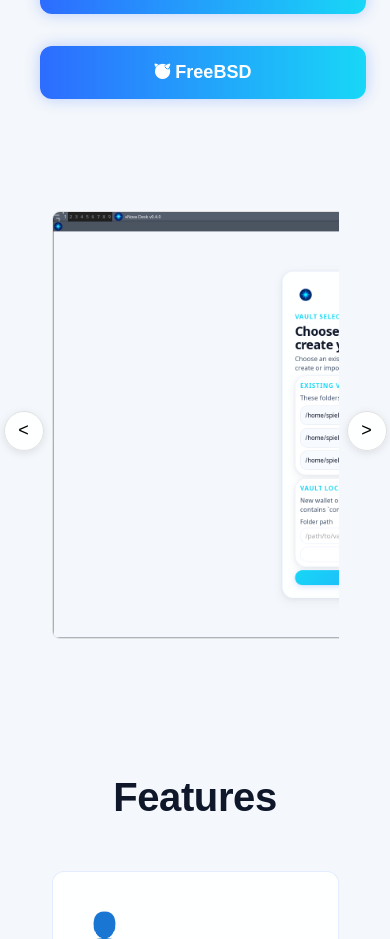
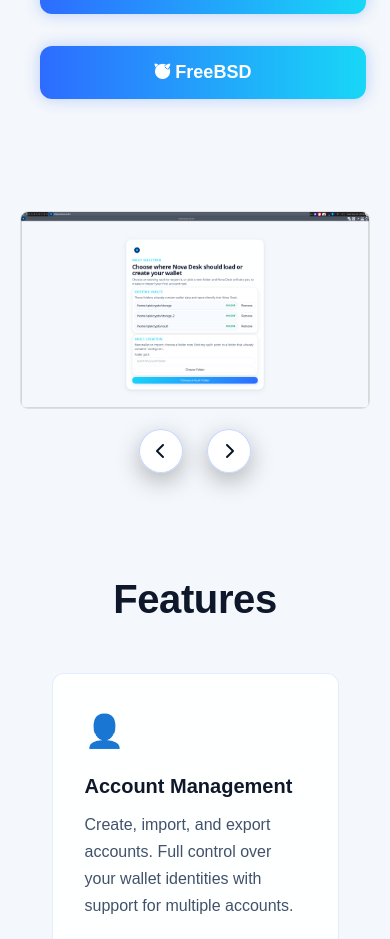
Before and after one commit to Inferenco/inferenco-web-v2, a React (Vite) app: page /nova-desk in a window 390 px wide. Shown: the part 998-1937 px from the top of the page. Built offline with nearby package versions, Linux system fonts and the light colour scheme.

Commit message:
feat: enhance LightboxGallery with customizable className and styles for desktop view

```diff
--- a/src/components/LightboxGallery.tsx
+++ b/src/components/LightboxGallery.tsx
@@ -10,9 +10,10 @@ interface LightboxGalleryProps {
   images: LightboxImage[];
   thumbnailWidth?: string;
   thumbnailHeight?: string;
+  className?: string;
 }
 
-export default function LightboxGallery({ images, thumbnailWidth = '800px', thumbnailHeight }: LightboxGalleryProps) {
+export default function LightboxGallery({ images, thumbnailWidth = '800px', thumbnailHeight, className = '' }: LightboxGalleryProps) {
   const [lightboxOpen, setLightboxOpen] = useState(false);
   const [currentIndex, setCurrentIndex] = useState(0);
   const [isDragging, setIsDragging] = useState(false);
@@ -150,8 +151,9 @@ export default function LightboxGallery({ images, thumbnailWidth = '800px', thum
 
   return (
     <>
-      <div style={{ position: 'relative', margin: '24px 0' }}>
+      <div className={`lightbox-gallery ${className}`} style={{ position: 'relative', margin: '24px 0' }}>
         <div
+          className="lightbox-carousel"
           ref={carouselRef}
           onMouseDown={startDrag}
           style={{
@@ -177,11 +179,13 @@ export default function LightboxGallery({ images, thumbnailWidth = '800px', thum
               onAuxClick={(e) => {
                 e.preventDefault();
               }}
+              className="lightbox-slide"
               style={{ flexShrink: 0 }}
             >
               <img
                 src={img.src}
                 alt={img.alt}
+                className="lightbox-thumbnail"
                 style={{
                   borderRadius: '8px',
                   border: '1px solid #e0e0e0',
@@ -198,6 +202,7 @@ export default function LightboxGallery({ images, thumbnailWidth = '800px', thum
         </div>
 
         <button
+          className="lightbox-carousel-button lightbox-carousel-button-prev"
           onClick={() => scrollCarousel('prev')}
           style={{
             position: 'absolute',
@@ -218,9 +223,10 @@ export default function LightboxGallery({ images, thumbnailWidth = '800px', thum
           }}
           aria-label="Previous"
         >
-          &lt;
+          <i className="fas fa-chevron-left" aria-hidden="true" />
         </button>
         <button
+          className="lightbox-carousel-button lightbox-carousel-button-next"
           onClick={() => scrollCarousel('next')}
           style={{
             position: 'absolute',
@@ -241,7 +247,7 @@ export default function LightboxGallery({ images, thumbnailWidth = '800px', thum
           }}
           aria-label="Next"
         >
-          &gt;
+          <i className="fas fa-chevron-right" aria-hidden="true" />
         </button>
       </div>
 
--- a/src/index.css
+++ b/src/index.css
@@ -616,15 +616,21 @@ html.light .navbar {
 
 .nav-links {
     display: flex;
+    align-items: center;
     gap: 2rem;
 }
 
-.nav-links .nav-link {
+.nav-links .nav-link,
+.dropdown-toggle {
     font-size: 1rem;
     font-weight: 500;
+    line-height: 1.5;
     color: var(--text-secondary);
     position: relative;
     padding: 0.5rem 0;
+    min-height: 2.5rem;
+    display: inline-flex;
+    align-items: center;
 }
 
 .nav-links .nav-link::after {
@@ -651,21 +657,16 @@ html.light .navbar {
 /* Dropdown menu for Products */
 .dropdown {
     position: relative;
-    display: inline-block;
+    display: flex;
+    align-items: center;
 }
 
 .dropdown-toggle {
     background: none;
     border: none;
-    color: var(--text-secondary);
-    font-size: 1rem;
-    font-weight: 500;
+    font: inherit;
     cursor: pointer;
-    display: flex;
-    align-items: center;
     gap: 0.5rem;
-    padding: 0.5rem 0;
-    position: relative;
 }
 
 .dropdown-toggle::after {
@@ -1822,6 +1823,25 @@ html.light .docs-sidebar::-webkit-scrollbar-track {
     margin-top: 1rem;
 }
 
+.lightbox-carousel-button {
+    background: rgba(255, 255, 255, 0.96) !important;
+    border: 1px solid rgba(45, 108, 255, 0.28) !important;
+    color: #081421 !important;
+    box-shadow: 0 0.5rem 1.5rem rgba(0, 0, 0, 0.28) !important;
+}
+
+.lightbox-carousel-button:hover,
+.lightbox-carousel-button:focus-visible {
+    background: #ffffff !important;
+    border-color: var(--brand-accent) !important;
+    color: var(--brand-primary) !important;
+    outline: none;
+}
+
+.lightbox-carousel-button i {
+    pointer-events: none;
+}
+
 /* Responsive Design - Mobile and Medium (Tablet) devices */
 @media (max-width: 1024px) {
     h1 {
@@ -1864,6 +1884,58 @@ html.light .docs-sidebar::-webkit-scrollbar-track {
 
     .features-grid {
         grid-template-columns: 1fr;
+    }
+
+    .desktop-screenshot-gallery {
+        margin-inline: calc(50% - 50vw) !important;
+        padding-inline: 1.25rem;
+    }
+
+    .desktop-screenshot-gallery .lightbox-carousel {
+        gap: 0 !important;
+        scroll-snap-type: x mandatory;
+        scrollbar-width: none;
+    }
+
+    .desktop-screenshot-gallery .lightbox-carousel::-webkit-scrollbar {
+        display: none;
+    }
+
+    .desktop-screenshot-gallery .lightbox-slide {
+        flex: 0 0 100% !important;
+        display: flex;
+        justify-content: center;
+        scroll-snap-align: center;
+    }
+
+    .desktop-screenshot-gallery .lightbox-thumbnail {
+        width: min(100%, calc(100vw - 2.5rem)) !important;
+        min-width: 0 !important;
+        max-width: 760px;
+        height: auto !important;
+        object-fit: contain !important;
+    }
+
+    .desktop-screenshot-gallery .lightbox-carousel-button {
+        top: auto !important;
+        bottom: -3.25rem;
+        transform: none !important;
+        width: 2.75rem !important;
+        height: 2.75rem !important;
+        font-size: 1rem !important;
+        z-index: 2;
+    }
+
+    .desktop-screenshot-gallery .lightbox-carousel-button-prev {
+        left: calc(50% - 3.5rem) !important;
+    }
+
+    .desktop-screenshot-gallery .lightbox-carousel-button-next {
+        right: calc(50% - 3.5rem) !important;
+    }
+
+    #nova-desk-gallery {
+        padding-bottom: 5rem;
     }
 
     .pricing-table {
--- a/src/pages/NovaDesk.tsx
+++ b/src/pages/NovaDesk.tsx
@@ -165,7 +165,7 @@ export default function NovaDesk() {
 
       <section id="nova-desk-gallery" className="section">
         <div className="container">
-          <LightboxGallery images={deskImages} thumbnailWidth="760px" />
+          <LightboxGallery images={deskImages} thumbnailWidth="760px" className="desktop-screenshot-gallery" />
         </div>
       </section>
 
```
